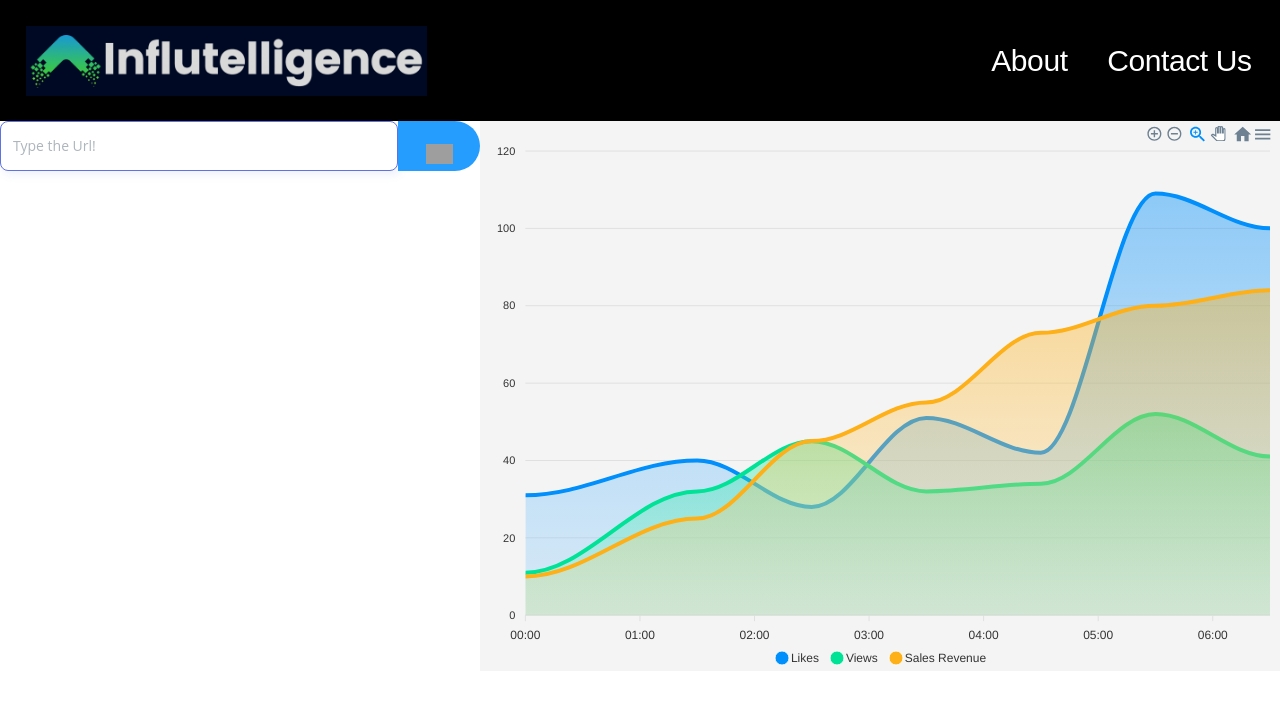
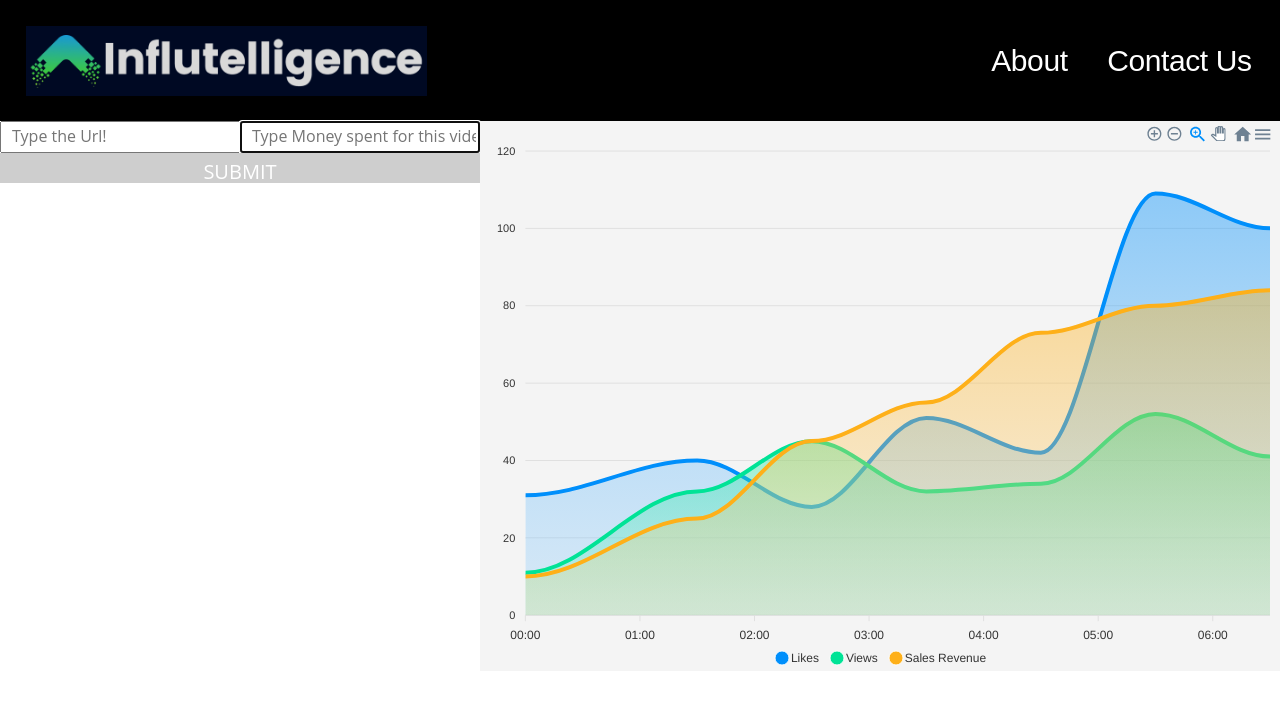
Before and after one commit to brightlightkim/influence, a React (Create React App) app: page / in a window 1280 px wide. Shown: the top 704 px of the page. Built offline with nearby package versions, Linux system fonts and the light colour scheme; grey boxes are pictures that could not be loaded; a web font is replaced by a local one.

Commit message:
Created a url input component

```diff
--- a/src/components/URL_List/UrlList.js
+++ b/src/components/URL_List/UrlList.js
@@ -1,28 +1,13 @@
-import React, { useState, useEffect, useRef} from 'react'
+import React from 'react'
 import { useUrlTheme } from '../../context/Urls'
+import InputBox from '../input_box'
 import './urllist.css'
 export default function UrlList(){
-  const {url, handleChange, handleClick} = useUrlTheme()
-  const send_icon_address = require('../../static/send.png')
+  const {url, handleChange, money, handleMoneyInput, handleClick} = useUrlTheme()
 
   return (
-    <div className='url_container'>
-      <form className='userinput' onSubmit={handleClick}>
-        <input
-          type="url"
-          id="url"
-          name="url"
-          className="form-control"
-          placeholder="Type the Url!"
-          onChange={handleChange}
-          value={url}
-          required
-          autoFocus
-        />
-        <button className='submit' onClick={handleClick}>
-          <img className='send_icon' src={send_icon_address} alt='send_icon'/>
-        </button>
-      </form>
+    <div className='url_list_container'>
+      <InputBox/>
     </div>
   )
 
--- a/src/components/URL_List/urllist.css
+++ b/src/components/URL_List/urllist.css
@@ -1,54 +1,4 @@
-.url_container{
-  display: flex;
-  width: 50%;
-}
-
-.send_icon{
-    height: 20px;
-    width: auto;
-}
-
-
-.form-control:focus {
-  border-color: #d40083;
-}
-
-.form-label-group input:not(:placeholder-shown) ~ label {
-  color: #d40083;
-}
-
-input{
-  border-radius: 25px 0px 0px 25px;
-  padding-left: 20px;
-  width: 80%;
-  font-size: 2em;
-}
-
-.submit {
-  background: rgb(37, 157, 255);
-  color: #fff;
-  cursor: pointer;
-  margin-bottom: 0;
-  text-transform: uppercase;
-  width: 20%;
-  font-size: 2em;
-  border-radius: 0px 25px 25px 0px;
-  height: 100%;
-  border-color: transparent;
-  box-shadow: 0px;
-  outline: none;
-  transition: 0.15s;
-  text-align: center;
-}
-
-.submit:hover {
-  background-color: rgb(72, 173, 255);
-}
-
-.userinput{
-  flex-direction: row;
-  border-radius: 25px;
+.url_list_container{
   display: flex;
   width: 100%;
-  height: 50px;
 }
--- /dev/null
+++ b/src/components/input_box/index.js
@@ -0,0 +1,39 @@
+import React, { useState, useEffect, useRef} from 'react'
+import { useUrlTheme } from '../../context/Urls'
+import './input_box.css'
+export default function InputBox(){
+  const {url, handleChange, money, handleMoneyInput, handleClick} = useUrlTheme()
+
+  return (
+    <div className='input_container'>
+      <form className='userinput' onSubmit={handleClick}>
+        <input
+          type="url"
+          id="url"
+          name="url"
+          className="input_box"
+          placeholder="Type the Url!"
+          onChange={handleChange}
+          value={url}
+          required
+          autoFocus
+        />
+        <input
+          type='money'
+          id='money'
+          name='url'
+          className='input_box'
+          placeholder='Type Money spent for this video'
+          onChange={handleMoneyInput}
+          value={money}
+          required
+          autoFocus
+        />
+      </form>
+      <button className='submit' onClick={handleClick}>
+        SUBMIT
+      </button>
+    </div>
+  )
+
+}
--- /dev/null
+++ b/src/components/input_box/input_box.css
@@ -0,0 +1,44 @@
+.input_container{
+  display: flex;
+  width: 100%;
+  flex-direction: column;
+}
+
+.send_icon{
+    height: 20px;
+    width: auto;
+}
+
+input{
+  padding-left: 10px;
+}
+
+.input_box{
+  width: 100%;
+}
+
+.submit {
+  background: rgb(206, 206, 206);
+  color: #fff;
+  cursor: pointer;
+  margin-bottom: 0;
+  text-transform: uppercase;
+  width: 100%;
+  font-size: 20px;
+  height: 30px;
+  border-color: transparent;
+  box-shadow: 0px;
+  outline: none;
+  transition: 0.15s;
+  text-align: center;
+}
+
+.submit:hover {
+  background-color: rgb(72, 173, 255);
+}
+
+.userinput{
+  display: flex;
+  flex-direction: row;
+  width: 100%;
+}
--- a/src/context/Urls.js
+++ b/src/context/Urls.js
@@ -9,14 +9,20 @@ export function useUrlTheme() {
 export function UrlThemeProvider({children}){
     const [url_list, setUrlList] = useState([])
     const [url, setUrl] = useState('')
+    const [money, setMoney] = useState('')
 
     const handleChange = (event) => {
         //Update the url as it changes
         setUrl(event.target.value)
     }
 
+    const handleMoneyInput = (event) =>{
+        setMoney(event.target.value)
+    }
+
     const handleClick = async (event) => {
-        if (url !== ''){
+        // This makes sure that both elements have to be filled.
+        if (url !== '' && money !== ''){
             // Display User Input First
             setUrlList(oldUrlList => [...url_list, url])
 
@@ -24,18 +30,21 @@ export function UrlThemeProvider({children}){
             fetch(`http://127.0.0.1:5000/?url=${url}`)
             .then(response => response.json())
             .then(json => {
-              setUrlList(oldUrlList => [...url_list, json])
+                // Set the money value
+                json.money = money
+                setUrlList(oldUrlList => [...url_list, json])
             })
             .then(console.log(url_list))
 
+            setUrl('')
             event.preventDefault() // Prevent the HTML form behavior
         }
     }
 
     return (
         <UrlContext.Provider value={{
-            url, url_list, setUrl, setUrlList,
-            handleChange, handleClick
+            url, url_list, money, setUrl, setUrlList, setMoney,
+            handleMoneyInput, handleChange, handleClick
             }}>
             {children}
         </UrlContext.Provider>
```
